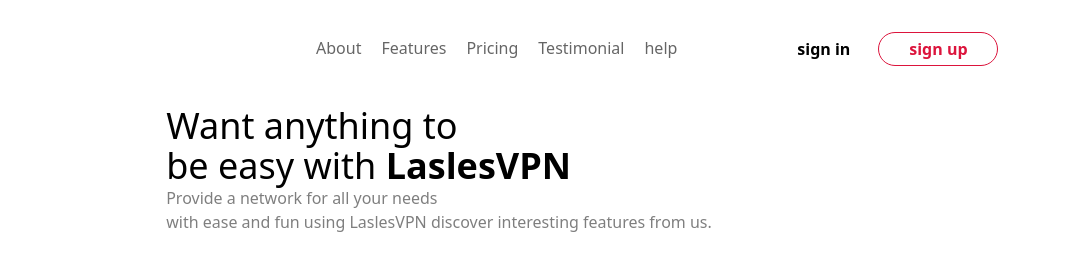
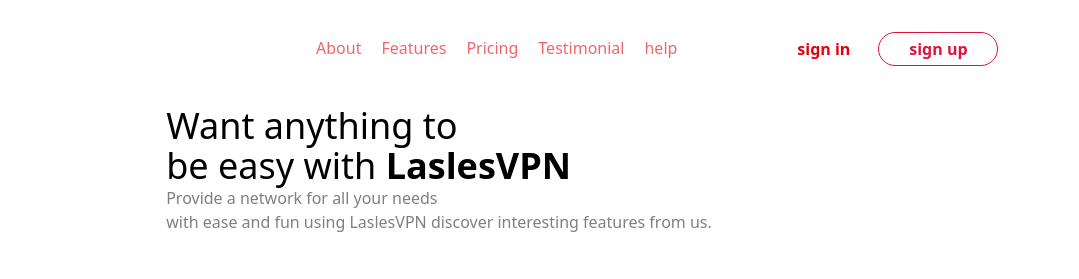
Before and after one commit to elyse-iradukunda/TailwindCss, a website: page public/index.html in a window 1280 px wide. Shown: the top 279 px of the page, 201-1280 px from the left. Drawn offline with nearby package versions, Linux system fonts and the light colour scheme.

Commit message:
to day's changes on this vpn cloning

```diff
--- a/public/index.html
+++ b/public/index.html
@@ -14,7 +14,7 @@
 <body class="p-2">
 
     <header>
-        <nav class="flex  pb-10">
+        <nav class="flex  pb-10 sm: text-red-600">
                <div class=" pr-80  pl-10 pt-5">
                    <img src="/assets/Logo.png" alt="">
                </div>
```
